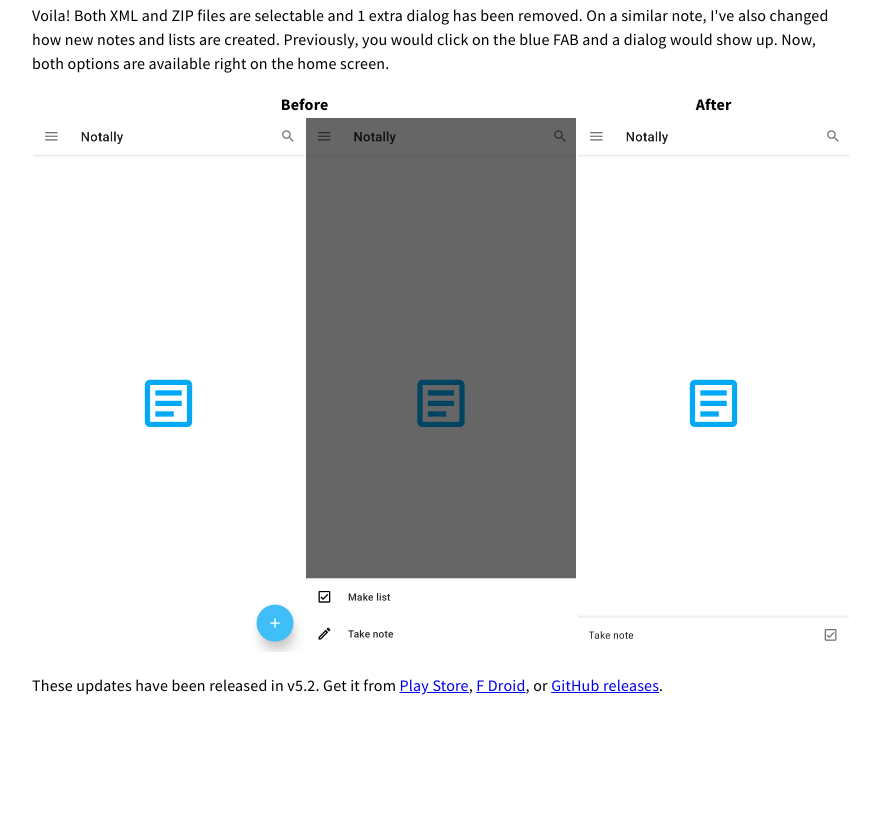
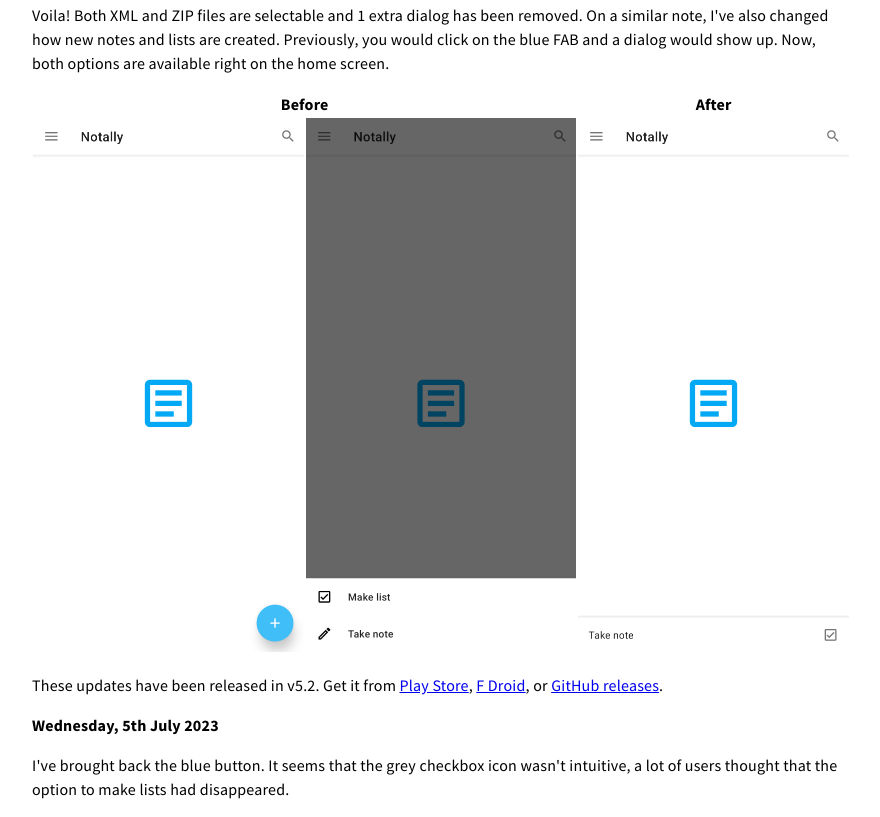
Before and after one commit to OmGodse/omgodse.github.io, a plain HTML site: page UI-Chronicles-Reducing-the-number-of-dialogs-in-Notally.html in a window 1280 px wide. Shown: the part 4246-5063 px from the top of the page, without its empty margins (199-1079 px from the left). Before the commit the page ends 4959 px from the top, so only its background shows below. Drawn offline with Linux system fonts and the light colour scheme.

Commit message:
Update UI-Chronicles-Reducing-the-number-of-dialogs-in-Notally.html

```diff
--- a/UI-Chronicles-Reducing-the-number-of-dialogs-in-Notally.html
+++ b/UI-Chronicles-Reducing-the-number-of-dialogs-in-Notally.html
@@ -159,6 +159,13 @@ startActivityForResult(intent, REQUEST_IMPORT_BACKUP)</pre>
         <a href="https://f-droid.org/packages/com.omgodse.notally/">F Droid</a>, or
         <a href="https://github.com/OmGodse/Notally/releases/tag/v5.2">GitHub releases</a>.
     </p>
+    <p>
+        <strong>Wednesday, 5th July 2023</strong>
+    </p>
+    <p>
+        I've brought back the blue button. It seems that the grey checkbox icon wasn't intuitive, a lot of users thought
+        that the option to make lists had disappeared.
+    </p>
 </body>
 
 </html>
```
